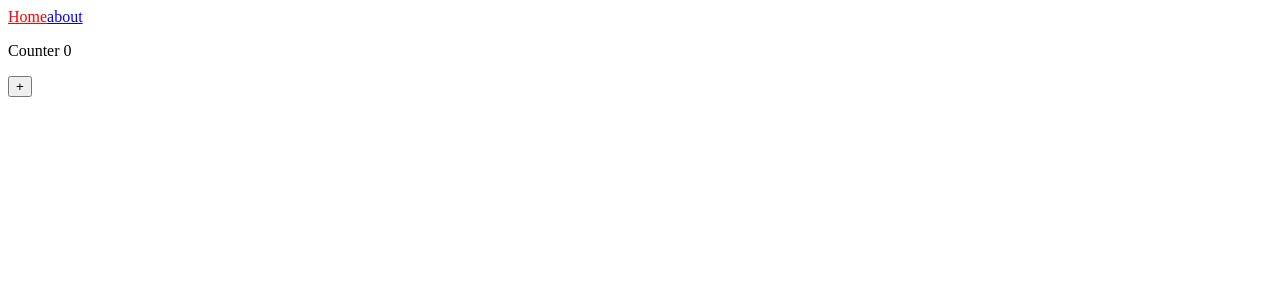
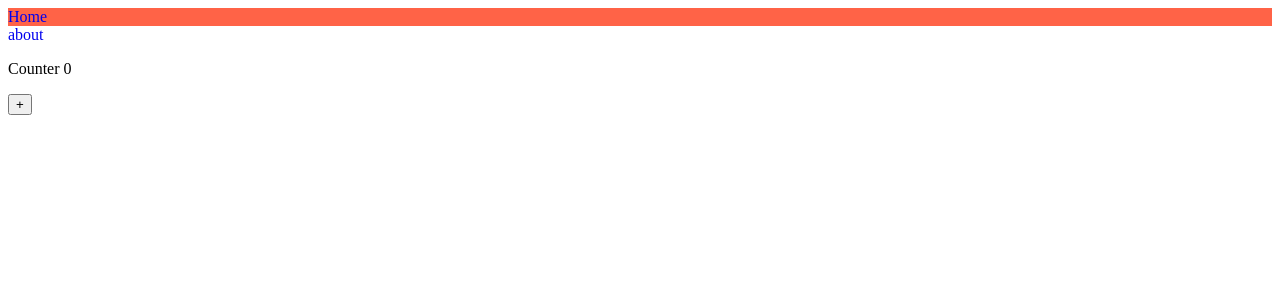
Before and after one commit to in-ch/next-js-ts, a Next.js app: page / in a window 1280 px wide. Shown: the top 300 px of the page. Built offline with nearby package versions, Linux system fonts and the light colour scheme.

Commit message:
CSS Modules

```diff
--- /dev/null
+++ b/components/NavBar.module.css
@@ -0,0 +1,9 @@
+.link {
+    text-decoration: none;
+}
+
+.active {
+    display:flex;
+    justify-content: space-between;
+    background-color:tomato;
+}
--- a/components/NavBar.tsx
+++ b/components/NavBar.tsx
@@ -1,15 +1,21 @@
 import type { NextPage } from 'next'
 import Link from 'next/link';
 import { useRouter } from 'next/router';
-import { useState } from 'react';
+import styles from "./NavBar.module.css";
 
 const NavBar = () => {
     const router = useRouter();  // location에 대한 정보가 나옴.
 
     return (
         <nav>
-            <Link href="/"><a style={{color:router.pathname === "/" ? "red" :"blue"}}>Home</a></Link>
-            <Link href="/about"><a style={{color:router.pathname === "/about" ? "red" :"blue"}}>about</a></Link>
+            <Link href="/">
+                <a className={`${styles.link} ${
+                    router.pathname === "/" ? styles.active : ""
+                }`}>Home</a>
+            </Link>
+            <Link href="/about">
+                <a className={[styles.link, router.pathname === "/about" ? styles.active : ""].join(" ")}>about</a>
+            </Link>
         </nav>
     )
 }
```
